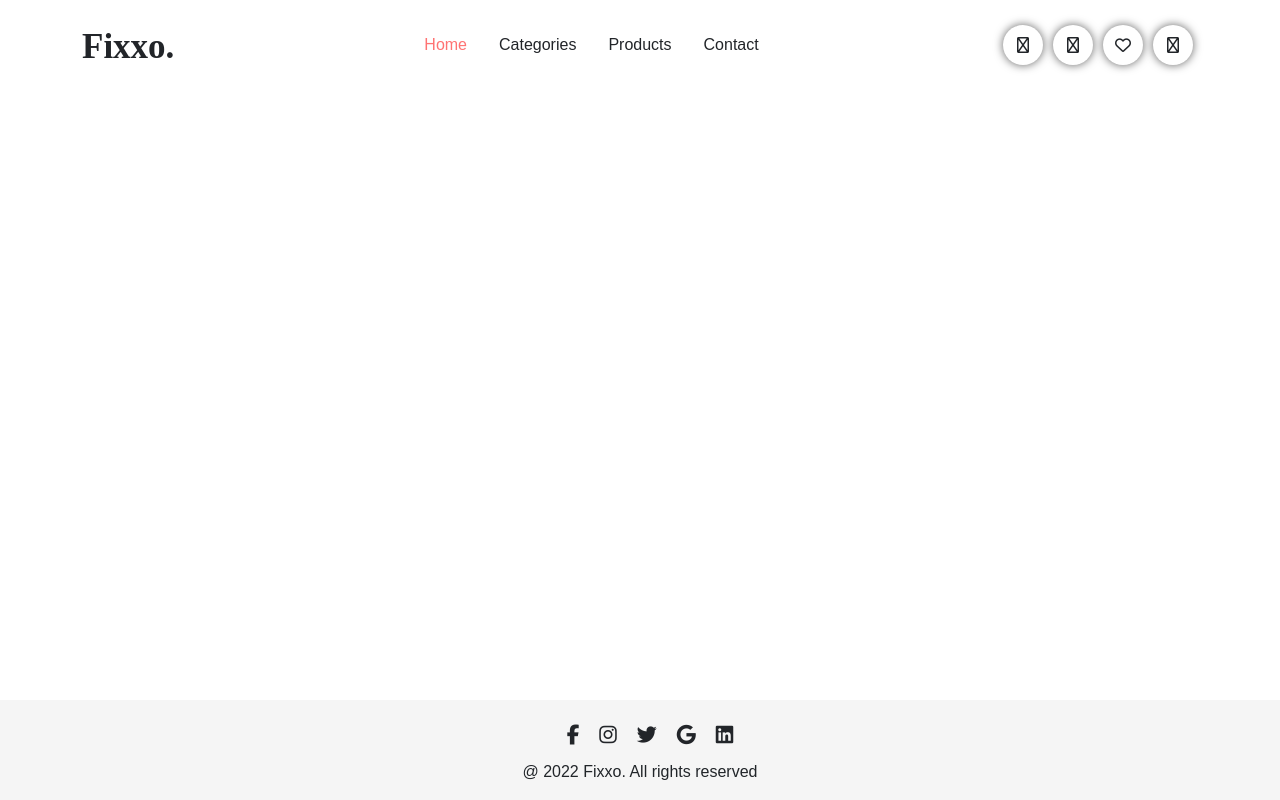
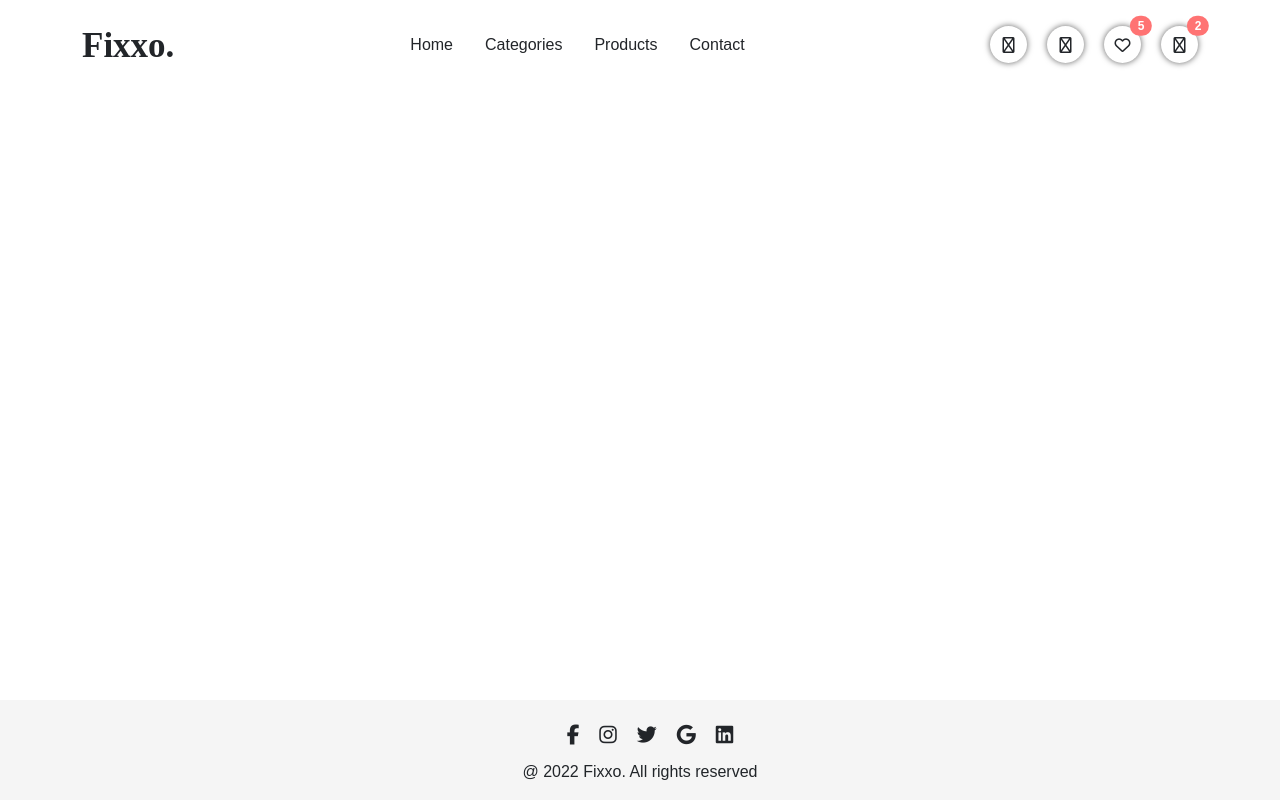
Before and after one commit to Rainerson/ecutb-frontend-assignment_react, a React (Create React App) app: page / in a window 1280 px wide. Built offline with nearby package versions, Linux system fonts and the light colour scheme.

Commit message:
Navigation + Footer klar

```diff
--- a/src/App.css
+++ b/src/App.css
@@ -26,10 +26,6 @@
     font-weight: bold;
   }
 
-
-.bg-theme {
-  background-color: var(--color-theme)
-}
 
 .btn-theme {
   position: relative;
@@ -139,6 +135,10 @@
 
 }
 
+.bg-theme {
+  background-color: var(--color-theme) !important;
+}
+
 
 
 /* Individual */
@@ -155,29 +155,23 @@
       align-items: center;
     }
 
-
-    .navigation .container .nav-links .active {
-          color: var(--color-theme);
-      }
-
-
     .navigation .container .nav-icon {
       display: flex;
       justify-content:flex-end;
       align-items: center;
-      width: 200px;
+      position: relative;
     }
 
     .navigation .container .nav-icon .fa-regular {
       background-color: white;
       border-radius: 50%;
-      width: 40px;
-      height: 40px;
-      box-shadow: #616161 0px 0px 10px;
+      width: 37px;
+      height: 37px;
+      box-shadow: #616161 0px 0px 6px;
       display: flex;
       justify-content: center;
       align-items: center;
-      margin: 5px;
+      margin-left: 20px;
     }
 
 
--- a/src/components/NavIcon.js
+++ b/src/components/NavIcon.js
@@ -1,9 +1,10 @@
 import React from 'react'
 import { NavLink } from 'react-router-dom'
 
-function NavIcon({link, icon}) {
+function NavIcon({link, icon, quantity}) {
   return (
-    <NavLink className="nav-icon" to={link}>
+    <NavLink className="nav-icon" to={link} end>
+      <span class="position-absolute top-0 start-100 translate-middle badge rounded-pill bg-theme">{quantity}</span>
       <i className={icon}></i>
     </NavLink>
   )
--- a/src/components/Navbar.js
+++ b/src/components/Navbar.js
@@ -22,9 +22,9 @@ const Navbar = () => {
                 </div>
                 <div className="nav-icon">
                     <NavIcon link="/search" icon="fa-regular fa-magnifying-glass"></NavIcon>
-                    <NavIcon link="/compare" icon="fa-regular fa-repeat"></NavIcon>
-                    <NavIcon link="/wishlist" icon="fa-regular fa-heart"></NavIcon>
-                    <NavIcon link="/shoppingcart" icon="fa-regular fa-bag-shopping"></NavIcon>
+                    <NavIcon link="/compare" icon="fa-regular fa-code-compare"></NavIcon>
+                    <NavIcon quantity="5" link="/wishlist" icon="fa-regular fa-heart"></NavIcon>
+                    <NavIcon quantity="2" link="/shoppingcart" icon="fa-regular fa-bag-shopping"></NavIcon>
                 </div>
             </div>
         </nav>
```
Also changed, not shown: 1 other file (tests, documents, lock files or other folders).
